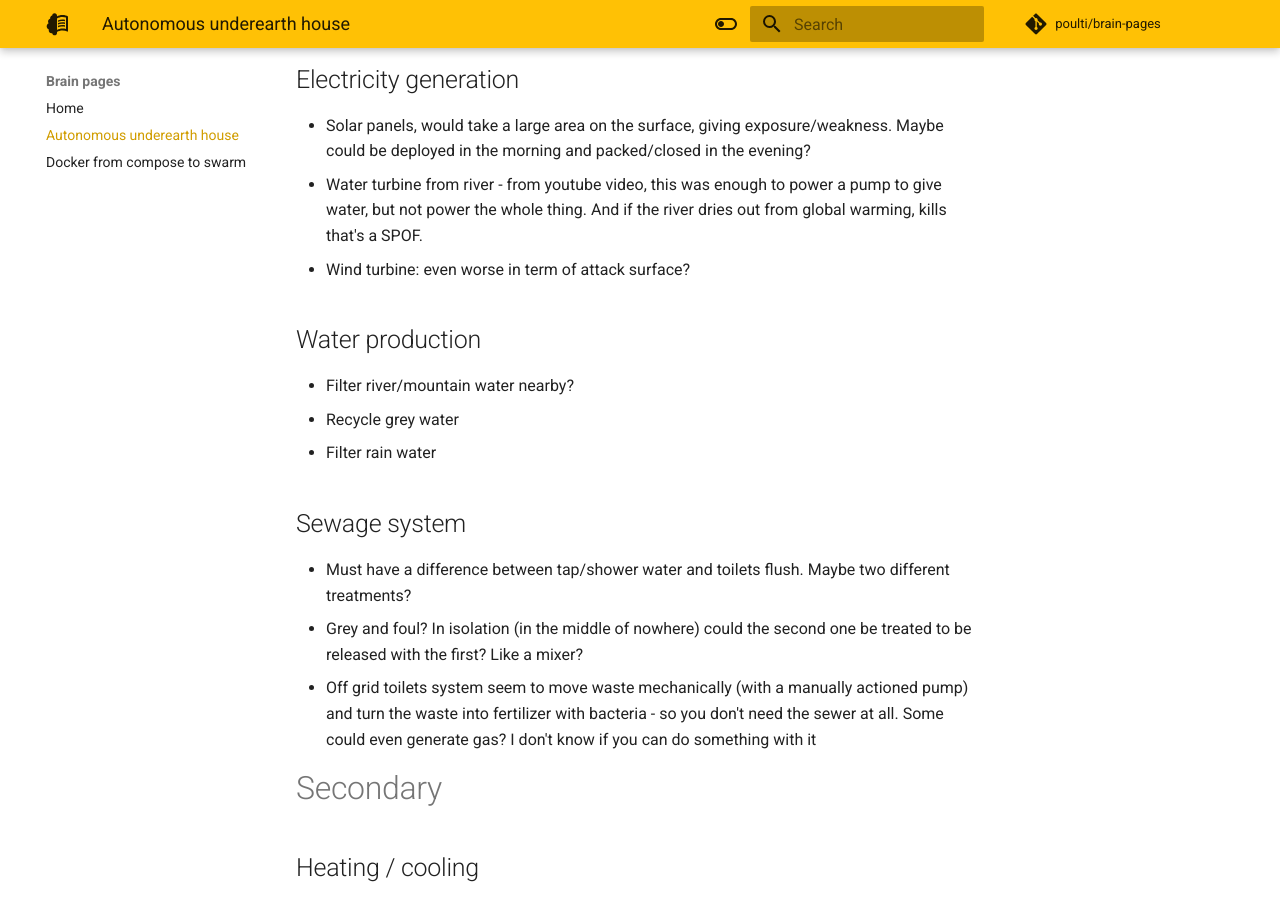
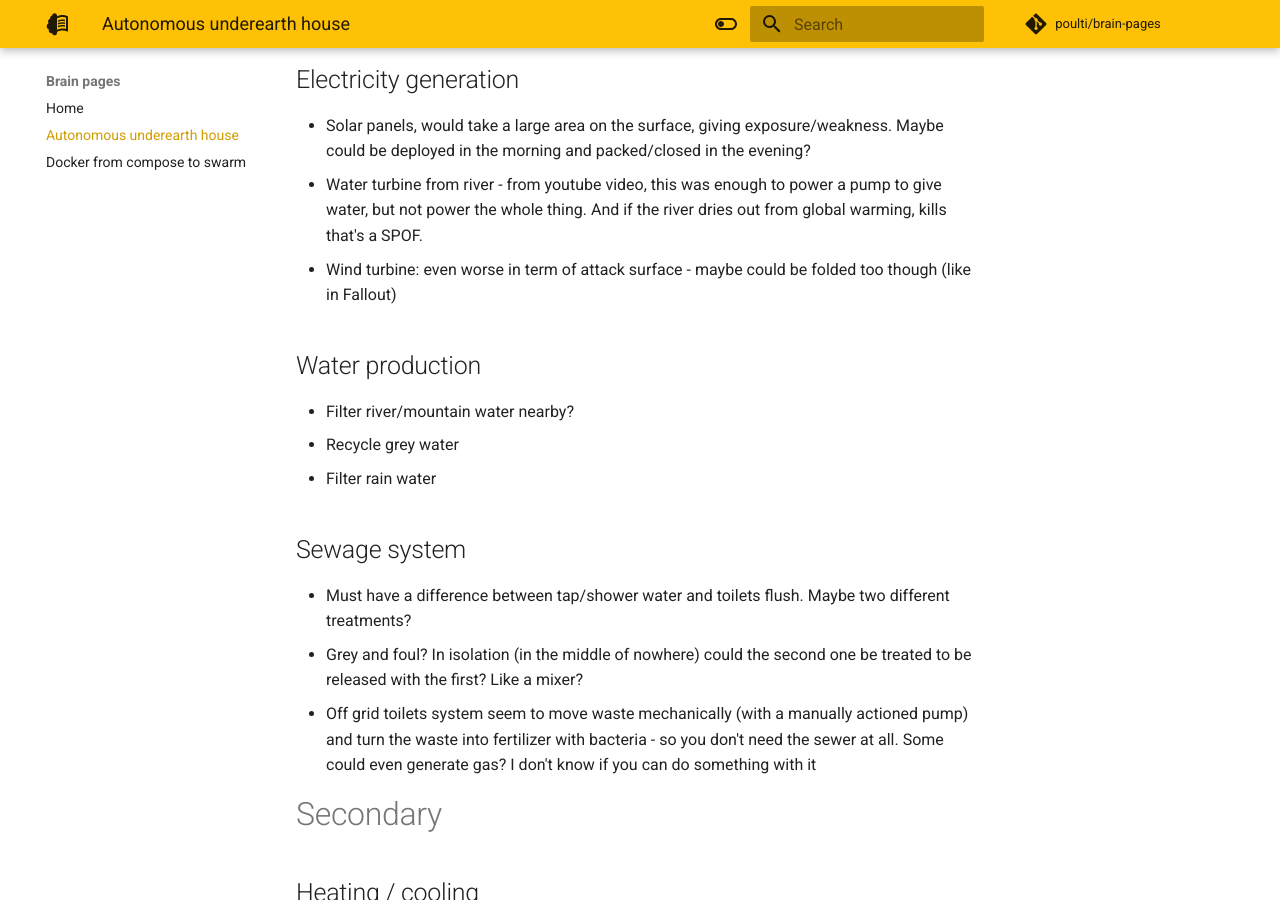
Before and after one commit to poulti/brain-pages, an MkDocs documentation site: the page built from docs/autonomous-underearth-house.md, in a window 1280 px wide and 900 px high, scrolled down 1176 px. Built offline with MkDocs 1.6.1 and Material for MkDocs 9.7.7, drawn with Linux system fonts in a browser that asks for light colours; comment, search, counter and statistics services are not loaded.

Commit message:
precision wind turbine

```diff
--- a/docs/autonomous-underearth-house.md
+++ b/docs/autonomous-underearth-house.md
@@ -29,7 +29,7 @@
 ## Electricity generation
 - Solar panels, would take a large area on the surface, giving exposure/weakness. Maybe could be deployed in the morning and packed/closed in the evening?
 - Water turbine from river - from youtube video, this was enough to power a pump to give water, but not power the whole thing. And if the river dries out from global warming, kills that's a SPOF.
-- Wind turbine: even worse in term of attack surface?
+- Wind turbine: even worse in term of attack surface - maybe could be folded too though (like in Fallout)
 ## Water production
 - Filter river/mountain water nearby?
 - Recycle grey water
```
